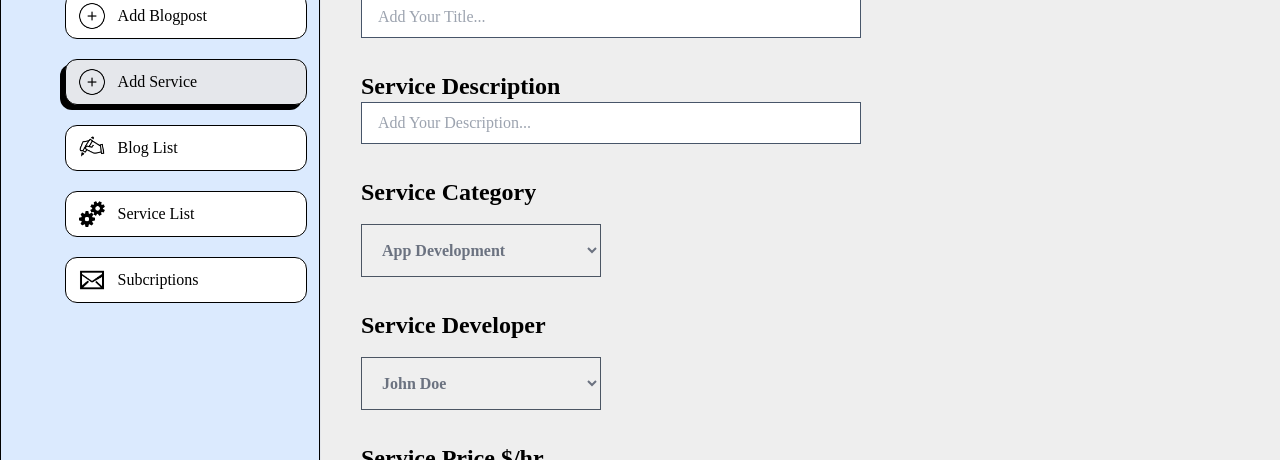
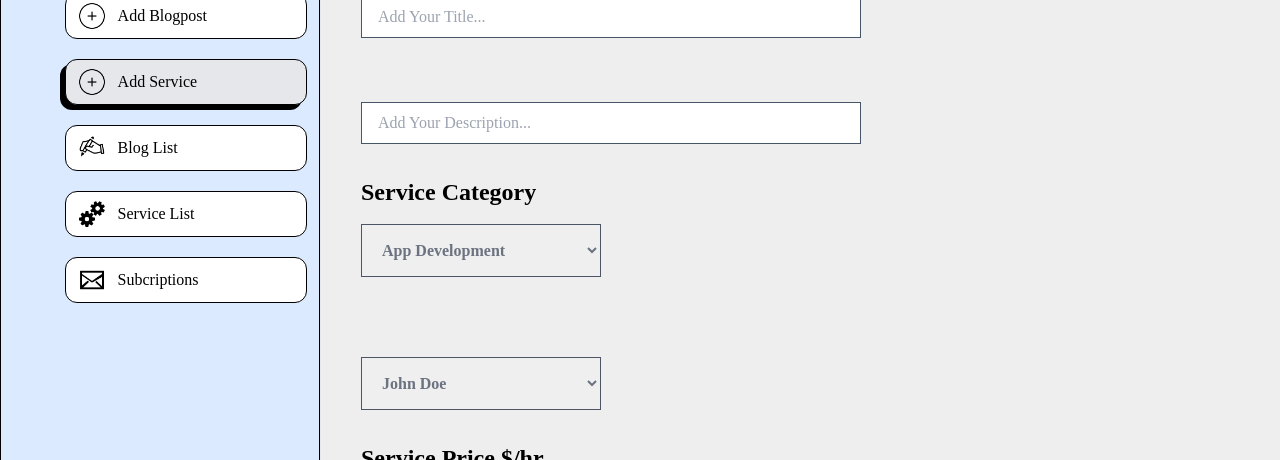
Before and after one commit to yasirjamil-code/blog-next, a Next.js app: page /admin/addService in a window 1280 px wide. Shown: the part 137-597 px from the top of the page. Built offline with nearby package versions, Linux system fonts and the light colour scheme; no server answers; sample sign-in values are in the browser's storage.

Commit message:
Theme colors

```diff
--- a/src/app/admin/addService/page.jsx
+++ b/src/app/admin/addService/page.jsx
@@ -75,7 +75,7 @@ const AddService = () => {
 
         {/* Service Description */}
         <div>
-          <p className="text-2xl font-bold">Service Description</p>
+          <p className="text-2xl font-bold *:dark:bg-[#0F0F0F] text-[#eee]">Service Description</p>
           <input
             value={data.serviceDescription}
             name="serviceDescription"
@@ -87,7 +87,7 @@ const AddService = () => {
         </div>
 
         {/* Service Category */}
-        <div className="flex flex-col gap-4">
+        <div className="flex flex-col gap-4 ">
           <p className="text-2xl font-bold">Service Category</p>
           <select
             value={data.serviceCategory}
@@ -107,7 +107,7 @@ const AddService = () => {
         </div>
 
         {/* Service Developer */}
-        <div className="flex flex-col gap-4">
+        <div className="flex flex-col gap-4 *:dark:bg-[#0F0F0F] text-[#eee]">
           <p className="text-2xl font-bold">Service Developer</p>
           <select
             value={data.serviceDeveloper}
--- a/src/components/AdminComponents/TableFile.jsx
+++ b/src/components/AdminComponents/TableFile.jsx
@@ -17,12 +17,12 @@ const TableFile = ({ key, id, title, index, author, date, deleteBlog }) => {
       </td>
       <td className="text-center px-2 py-2">
 
-        <button
+        <div
           onClick={() => deleteBlog(id)}
           className="text-red-600 px-1 ml-2 hover:bg-gray-200  !bg-gray-200  dark:!bg-gray-200 dark:text-red-600 rounded-full"
         >
           Delete
-        </button>
+        </div>
       </td>
     </tr>
   );
--- a/src/components/HeroImage.jsx
+++ b/src/components/HeroImage.jsx
@@ -73,7 +73,7 @@ const HeroImage = () => {
           />
           <button
             type="submit"
-            className="px-5 hover:text-gray-900 transition-all duration-300 py-2 bg-transparent border-2 border-blue-500 text-white rounded-lg hover:opacity-95 active:opacity-90"
+            className="px-5 hover:text-gray-900 dark:hover:text-white transition-all duration-300 py-2 bg-transparent border-2 border-blue-500 text-white rounded-lg hover:opacity-95 active:opacity-90"
           >
             Subcribe
           </button>
--- a/src/components/ServicesTable.jsx
+++ b/src/components/ServicesTable.jsx
@@ -20,12 +20,12 @@ const TableFile = ({
         {new Date(date).toLocaleDateString()}
       </td>
       <td className="text-center px-2 py-2">
-        <button
+        <div
           onClick={() => deleteService(id)}
           className="text-red-600 px-1 ml-2 hover:bg-gray-200  !bg-gray-200  dark:!bg-gray-200 dark:text-red-600 rounded-full"
         >
           Delete
-        </button>
+        </div>
       </td>
     </tr>
   );
```
